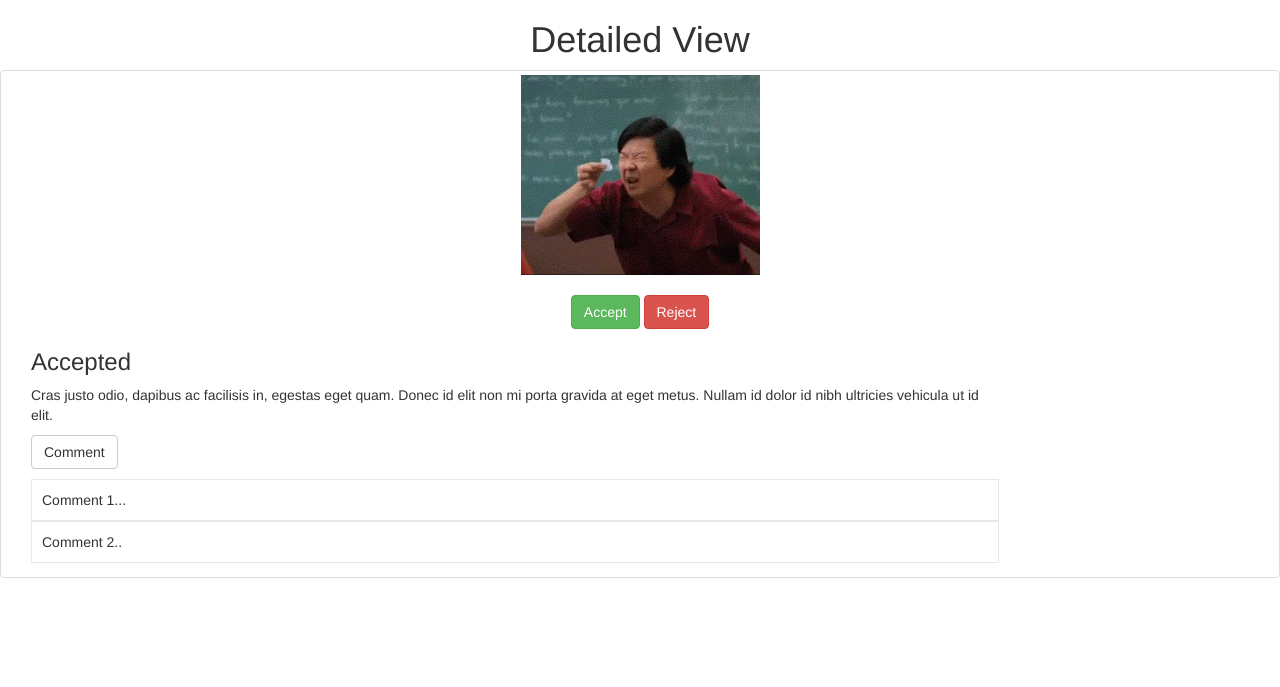
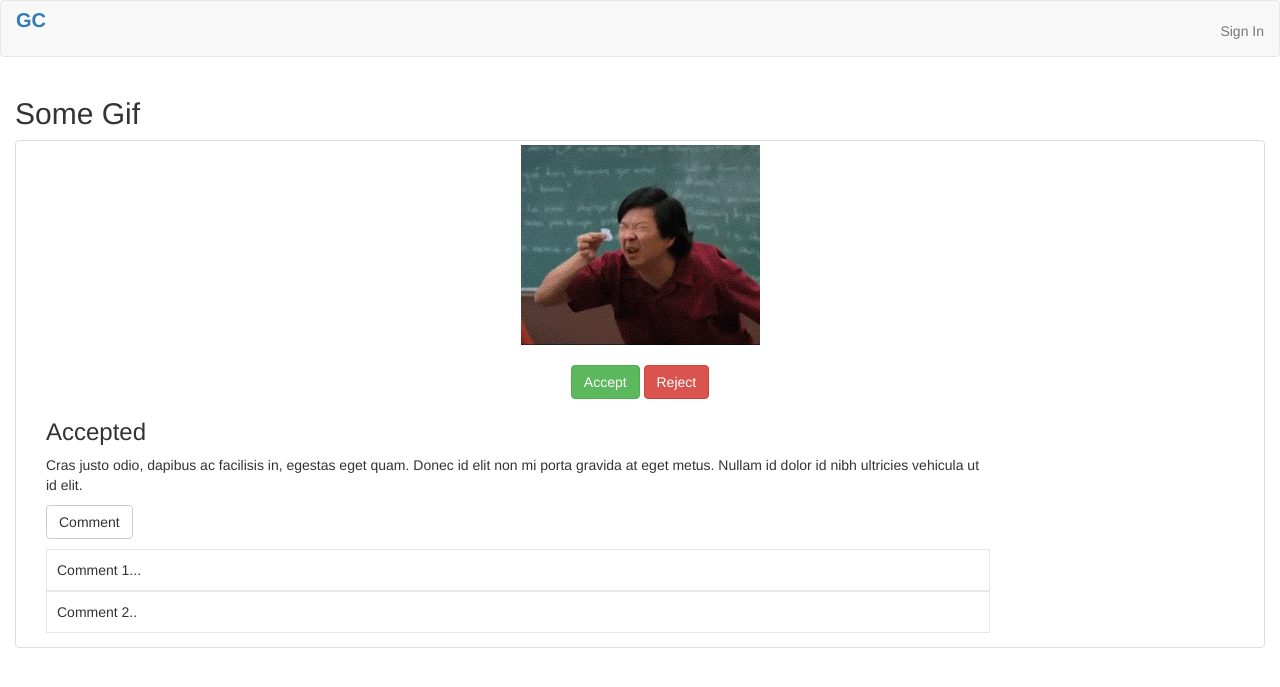
Before and after one commit to stephenap07/gif-cabinet, a PHP site: page /detailed_view.php in a window 1280 px wide. Shown: the top 687 px of the page. Run offline with PHP 8.4, Linux system fonts and the light colour scheme; some libraries are stand-ins or nearby versions.

Commit message:
Move header into partial, some style tweaks

```diff
--- a/detailed_view.php
+++ b/detailed_view.php
@@ -12,11 +12,10 @@
 	<?php
 	$tags = array("open", "closed", "rejected", "accepted");
 	$tag = $tags[array_rand($tags)];
-?>
-<header>
-	<h1>Detailed View</h1>
-</header>
+	include('header.html');?>
 
+	<section class='gif-detail container-fluid'>
+		<h2> Some Gif </h2>
 		<div class="img-responsive img-thumbnail col-md-12 <?php echo($tag);?>">
 			<img class='gif-image' src="resources/images/1407801019670.gif">
 			<div class='col-md-12 show-buttons'>
@@ -49,6 +48,7 @@
 				</div>
 
 			</div>
+		</section>
 	</body>
 	<script src="https://code.jquery.com/jquery-2.1.3.min.js"></script>
 	<script src='resources/scripts/thumbnails.js'></script>
--- /dev/null
+++ b/header.html
@@ -0,0 +1,14 @@
+<nav class="navbar navbar-default">
+	<div class="container-fluid">
+		<div class='navbar-header'>
+			<strong>
+				<a href='/gif-cabinet'>GC </a>
+			</strong>
+		</div>
+		<ul class='nav navbar-nav navbar-right'>
+			<li>
+				<a href='#'>Sign In</a>
+			</li>
+		</ul>
+	</div>
+</nav>
--- a/resources/styles/detail.css
+++ b/resources/styles/detail.css
@@ -2,3 +2,7 @@
 	text-align: center;
 	margin-top: 20px;
 }
+
+.back-to-index{
+	margin-top: 20px;
+}
--- a/resources/templates/thumbnail.php
+++ b/resources/templates/thumbnail.php
@@ -3,7 +3,9 @@
 		$tag = $tags[array_rand($tags)];
 ?>
 <div class="img-responsive img-thumbnail col-sm-12 col-md-4 <?php echo($tag);?>">
-	<img class='gif-image' src=<?php echo $config['paths']['resources'] . '/images/1407801019670.gif' ?>>
+	<a href='detailed_view.php'>
+		<img class='gif-image' src=<?php echo $config['paths']['resources'] . '/images/1407801019670.gif' ?>>
+	</a>
 	<div class="caption">
 		<h3> GIF Label  <small>&bull; <?php
 		// for testing filter... needs to be dynamic
```
Also changed, not shown: index.php (+1 -6 lines). Lines whose indentation alone changed are shown as unchanged.
